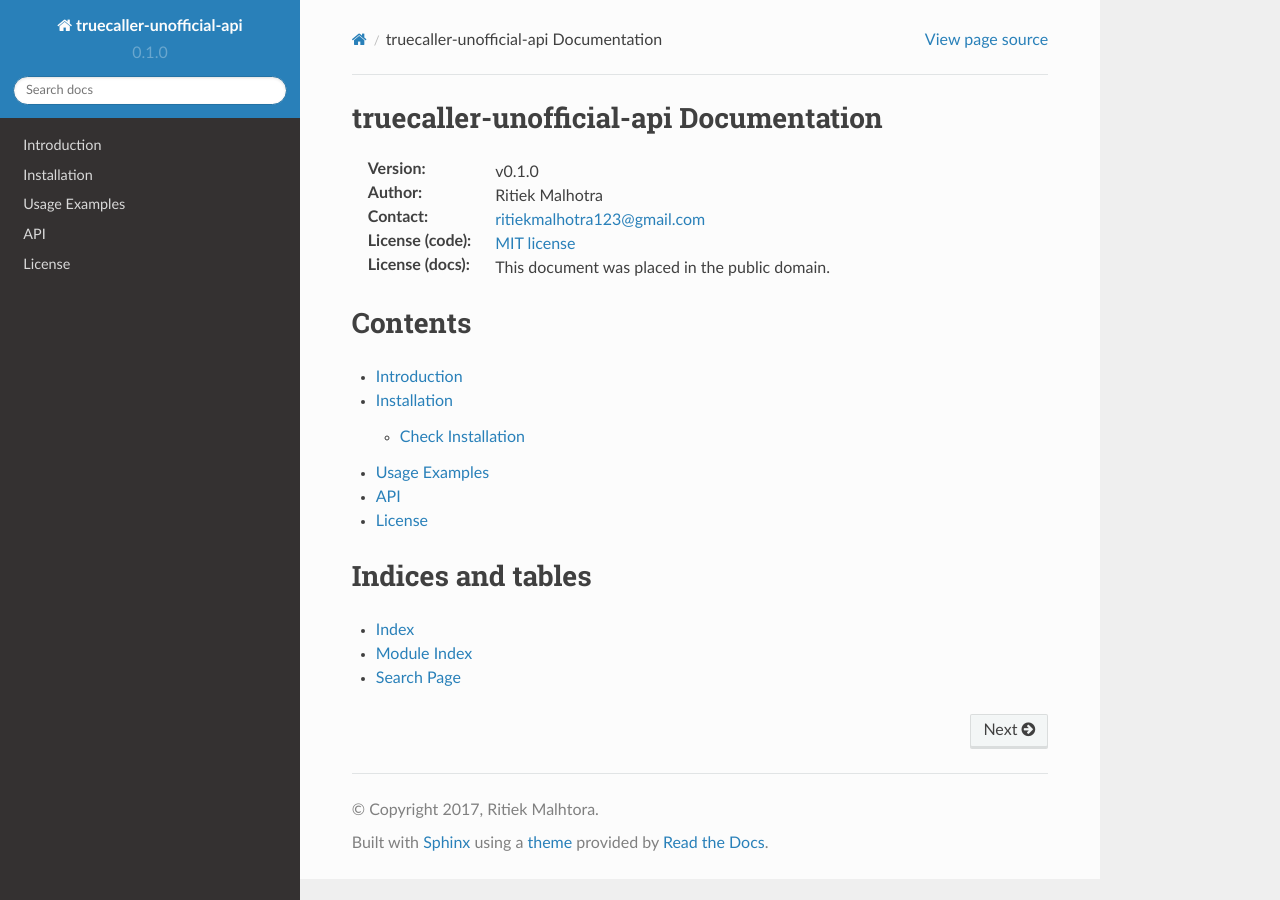
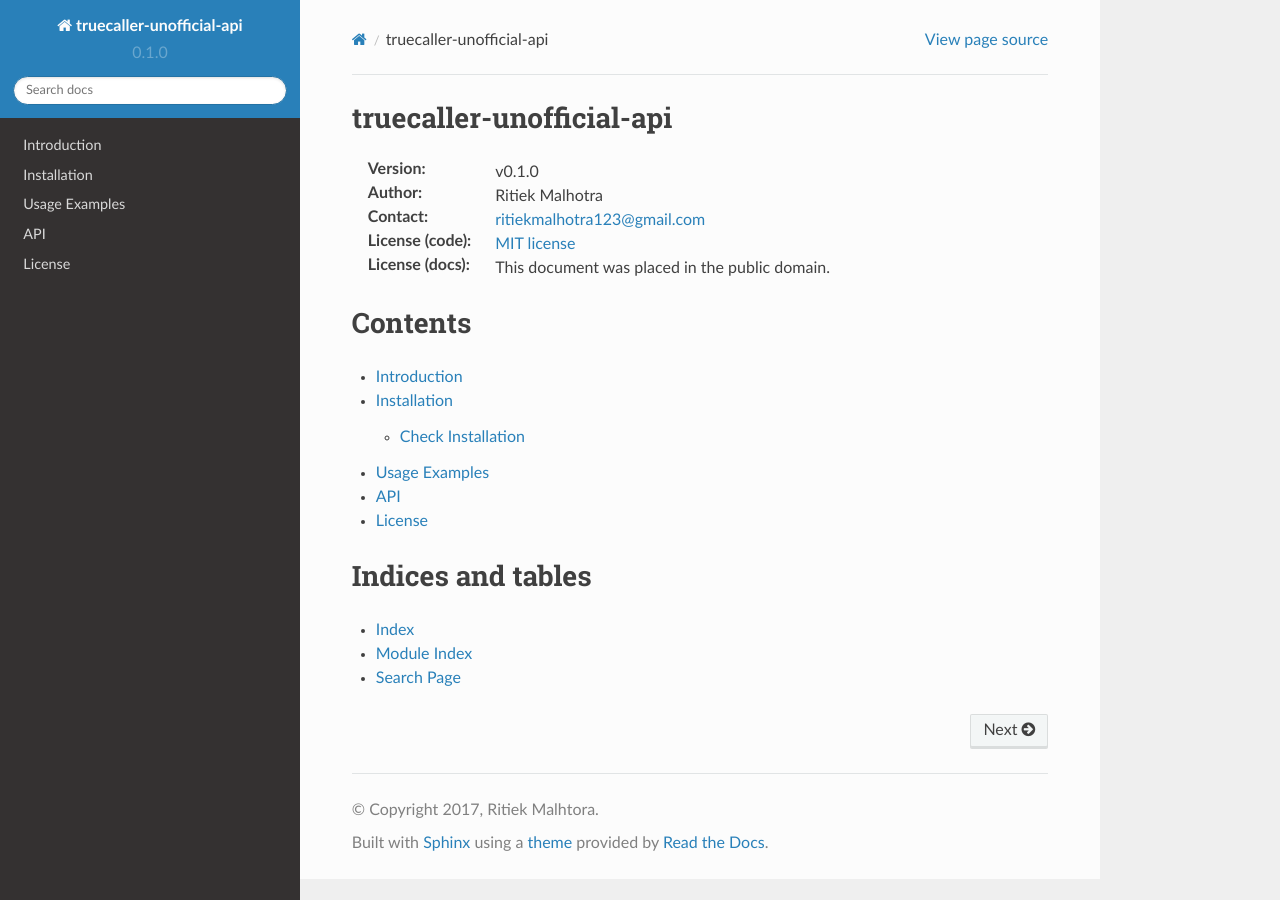
Before and after one commit to ritiek/trunofficial, a Sphinx documentation site: the page built from docs/index.rst, in a window 1280 px wide. Built offline with Sphinx 7.4.7 and the Read the Docs theme 2.0.0, drawn with Linux system fonts in a browser that asks for light colours.

Commit message:
Update docs

```diff
--- a/docs/api.rst
+++ b/docs/api.rst
@@ -1,7 +1,9 @@
 API
 ===
 
-.. automodule:: truecaller_unofficial_api
+This is the documentation API for truecaller-unofficial-api - Unofficial API to the Truecaller phone number search .
+
+.. automodule:: truecaller_unofficial_api.truecaller_unofficial_api
     :members:
     :undoc-members:
     :show-inheritance:
--- a/docs/index.rst
+++ b/docs/index.rst
@@ -1,5 +1,5 @@
-truecaller-unofficial-api Documentation
-=======================================
+truecaller-unofficial-api
+=========================
 
 :Version: v0.1.0
 :Author: Ritiek Malhotra
```
